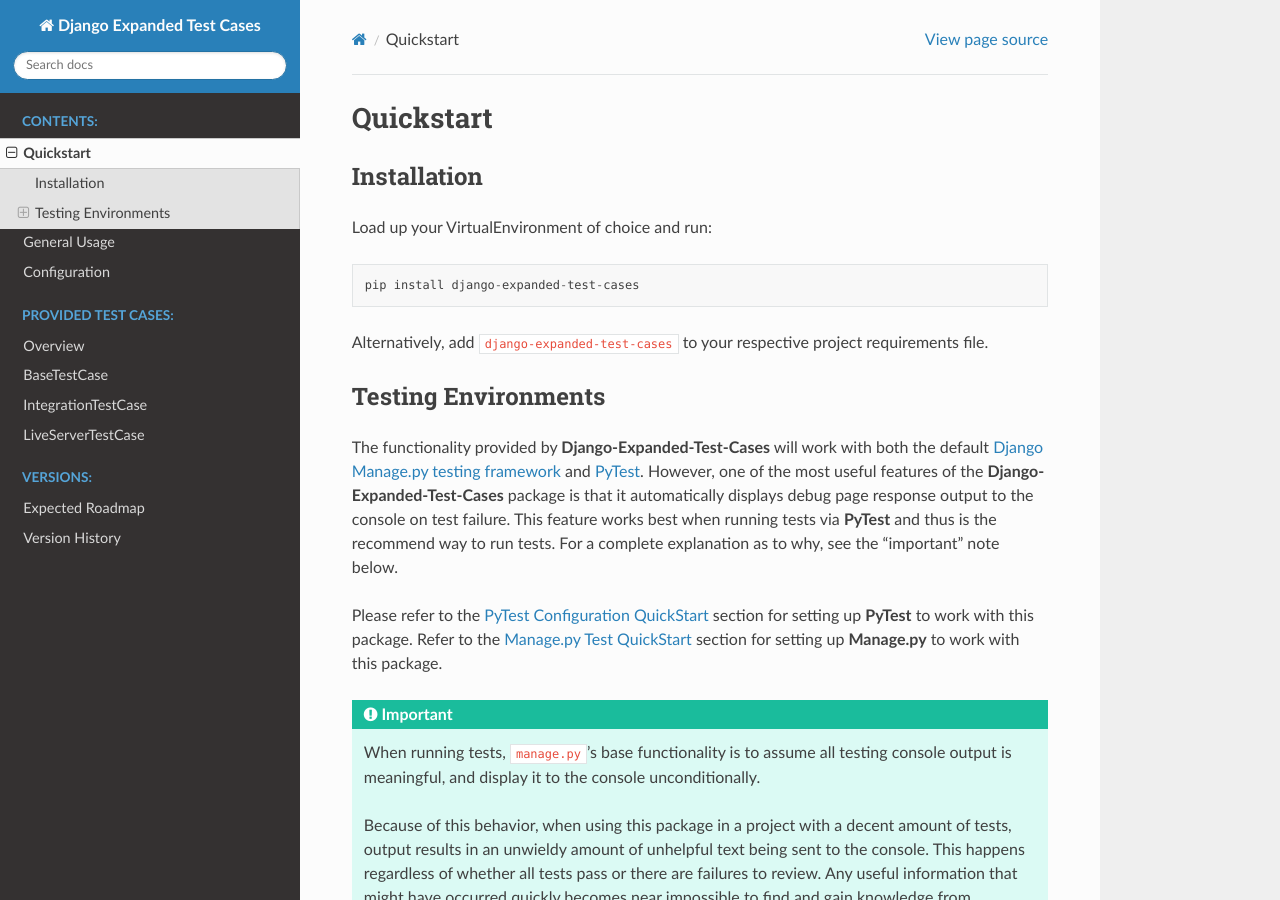
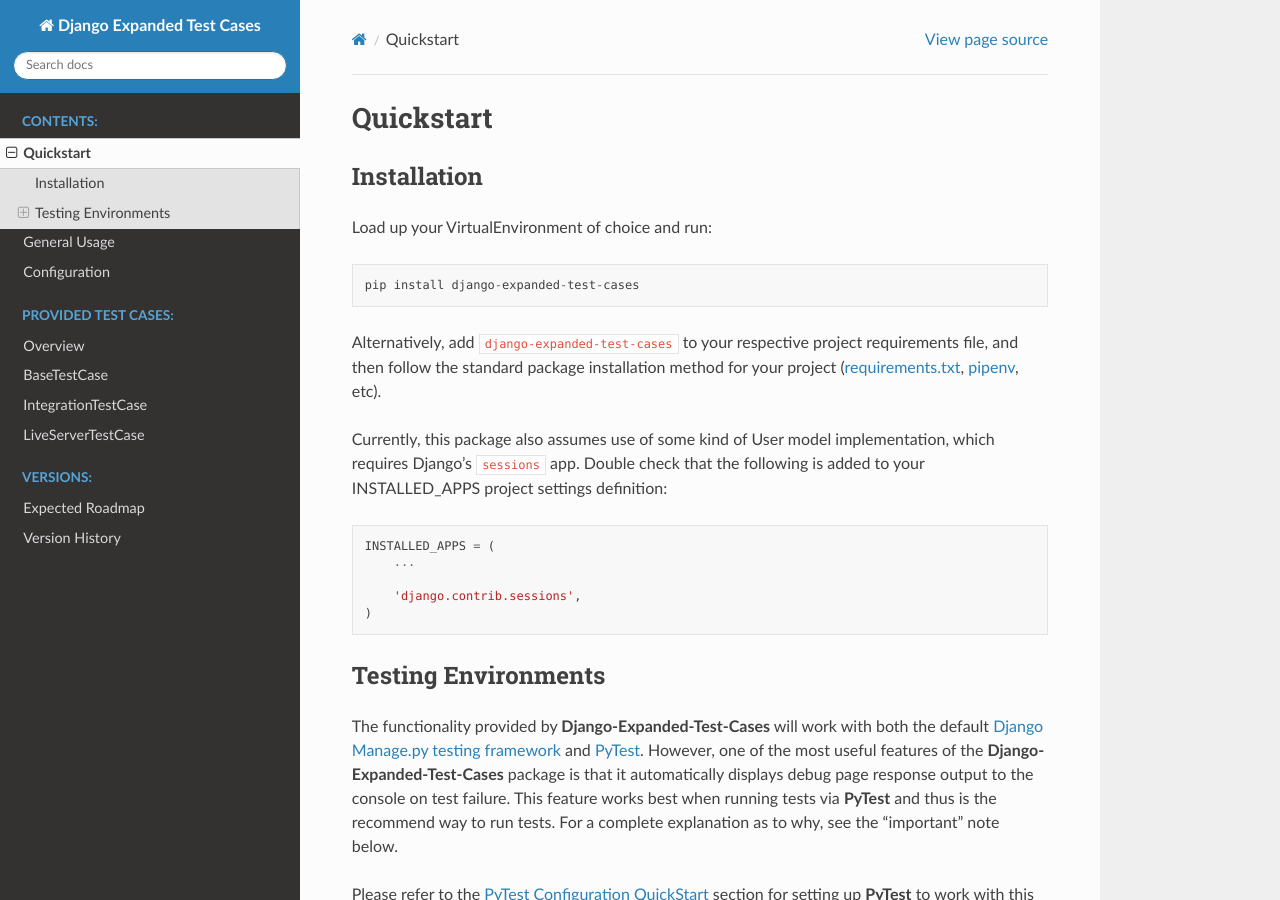
Before and after one commit to brodriguez8774/django-expanded-test-cases, a Sphinx documentation site: the page built from docs/source/quickstart.rst, in a window 1280 px wide and 900 px high. Built offline with Sphinx 7.4.7 and the Read the Docs theme 2.0.0, drawn with Linux system fonts in a browser that asks for light colours.

Commit message:
Update docs quickstart

```diff
--- a/docs/source/quickstart.rst
+++ b/docs/source/quickstart.rst
@@ -13,7 +13,24 @@ Load up your VirtualEnvironment of choice and run:
 
 
 Alternatively, add ``django-expanded-test-cases`` to your respective project
-requirements file.
+requirements file, and then follow the standard package installation method
+for your project
+(`requirements.txt <https://pip.pypa.io/en/stable/user_guide/#requirements-files>`_,
+`pipenv <https://pipenv.pypa.io/en/latest/>`_, etc).
+
+
+Currently, this package also assumes use of some kind of User model
+implementation, which requires Django's ``sessions`` app.
+Double check that the following is added to your INSTALLED_APPS project settings
+definition:
+
+.. code:: python
+
+    INSTALLED_APPS = (
+        ...
+
+        'django.contrib.sessions',
+    )
 
 
 Testing Environments
```
